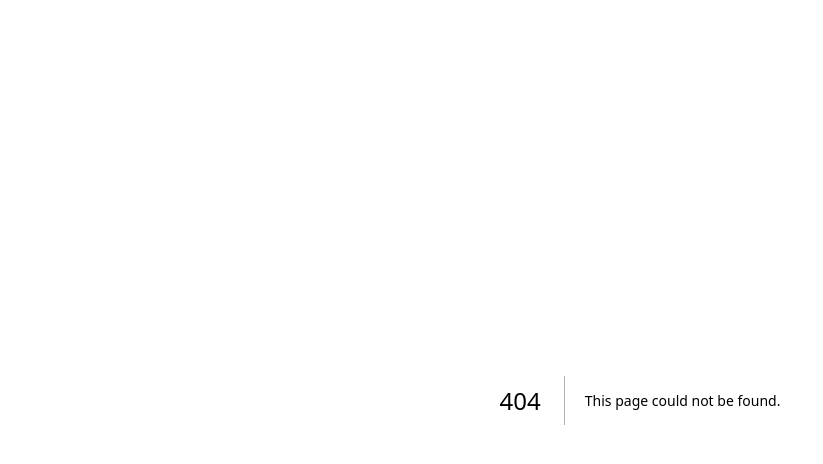
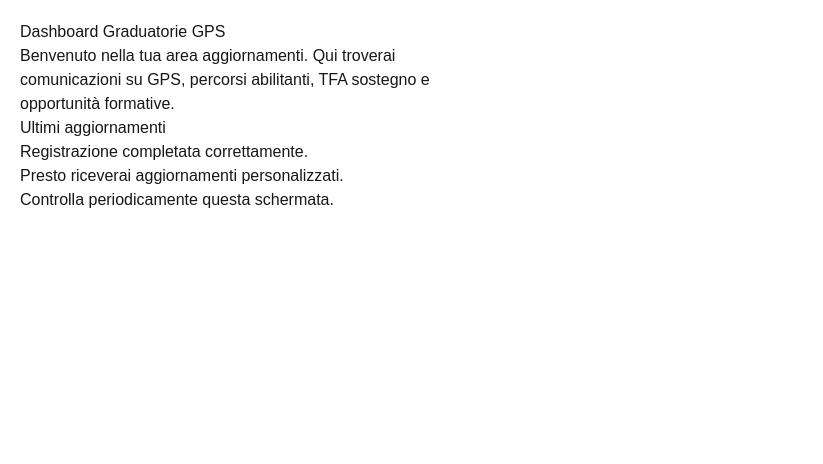
Before and after one commit to mastersformazione/graduatoriegps-app, a Next.js app: page /dashboard in a window 1280 px wide. Before the commit this address had no page. Shown: the top 464 px of the page, without its empty margins (0-823 px from the left). Built offline with nearby package versions, Linux system fonts and the light colour scheme.

Commit message:
aggiunge dashboard + redirect post registrazione

```diff
--- /dev/null
+++ b/app/dashboard/page.tsx
@@ -0,0 +1,20 @@
+export default function Dashboard() {
+  return (
+    <main style={{ padding: 20, fontFamily: "Arial", maxWidth: 500 }}>
+      <h1>Dashboard Graduatorie GPS</h1>
+
+      <p>
+        Benvenuto nella tua area aggiornamenti. Qui troverai comunicazioni su
+        GPS, percorsi abilitanti, TFA sostegno e opportunità formative.
+      </p>
+
+      <h2>Ultimi aggiornamenti</h2>
+
+      <ul>
+        <li>Registrazione completata correttamente.</li>
+        <li>Presto riceverai aggiornamenti personalizzati.</li>
+        <li>Controlla periodicamente questa schermata.</li>
+      </ul>
+    </main>
+  );
+}
--- a/app/page.tsx
+++ b/app/page.tsx
@@ -35,6 +35,7 @@ export default function Home() {
           telefono: "",
           interesse: "",
         });
+        window.location.href = "/dashboard";
       } else {
         alert("Errore: " + data.error);
       }
```
